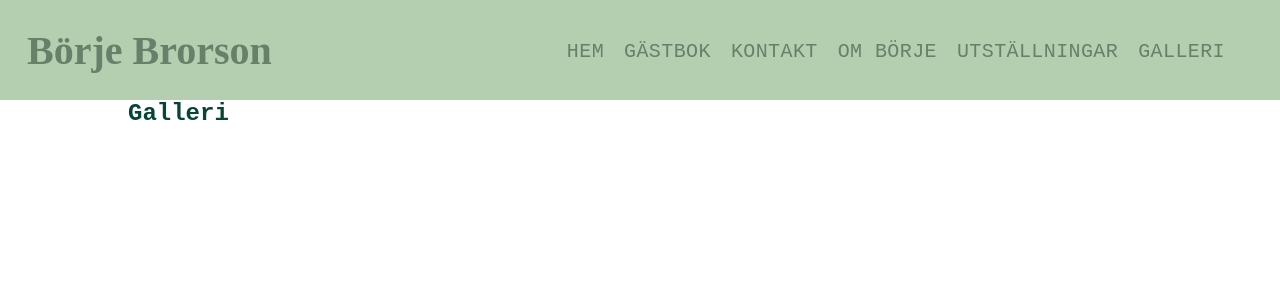
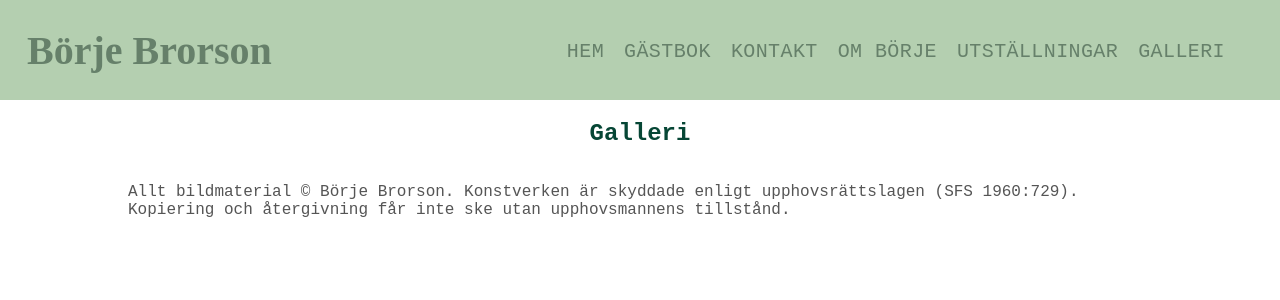
Before and after one commit to LovisaBrorson/final-project, a React (Create React App) app in the folder front-end/: page /gallery in a window 1280 px wide. Shown: the top 300 px of the page. Built offline with nearby package versions, Linux system fonts and the light colour scheme; a web font is replaced by a local one.

Commit message:
Added copyright text

```diff
--- a/front-end/src/components/Gallery.js
+++ b/front-end/src/components/Gallery.js
@@ -3,7 +3,16 @@ import React from "react"
 export const Gallery = () => {
   return (
     <article>
-      <h1>Galleri</h1>
+      <div className='wrapper-gallery'>
+        <h1>Galleri</h1>
+      </div>
+      <div>
+        <p className='copyright-text'>
+          Allt bildmaterial © Börje Brorson. Konstverken är skyddade enligt
+          upphovsrättslagen (SFS 1960:729). Kopiering och återgivning får inte
+          ske utan upphovsmannens tillstånd.
+        </p>
+      </div>
     </article>
   )
 }
--- a/front-end/src/components/Welcome.js
+++ b/front-end/src/components/Welcome.js
@@ -49,6 +49,14 @@ export const Welcome = () => {
             Till Galleriet
           </button>
         </div>
+
+        <div>
+          <p className='copyright-text'>
+            Allt bildmaterial © Börje Brorson. Konstverken är skyddade enligt
+            upphovsrättslagen (SFS 1960:729). Kopiering och återgivning får inte
+            ske utan upphovsmannens tillstånd.
+          </p>
+        </div>
       </article>
     </div>
   )
--- a/front-end/src/index.css
+++ b/front-end/src/index.css
@@ -14,6 +14,13 @@ article {
   margin: 0 auto;
   width: 80%;
   margin-top: 100px;
+}
+
+/* CSS FOR COPYRIGHT TEXT */
+
+.copyright-text {
+  color: #555;
+  font-size: small;
 }
 
 /* THIS IS THE CSS FOR THE HEADER-PICTURE */
@@ -211,6 +218,15 @@ li {
   position: relative;
 }
 
+/* CSS FOR GALLERY */
+
+.wrapper-gallery {
+  display: flex;
+  flex-direction: column;
+  align-items: center;
+  position: relative;
+}
+
 /* CSS FOR INFO ABOUT BÖRJE */
 
 .wrapper-infoaboutBorje {
@@ -365,6 +381,11 @@ li {
     height: 300px;
   }
 
+  /* CSS FOR COPYRIGHT TEXT */
+  .copyright-text {
+    font-size: medium;
+  }
+
   /* CSS INFO ABOUT BORJE */
   .wrapper-infoaboutBorje p {
     font-size: 18px;
```
